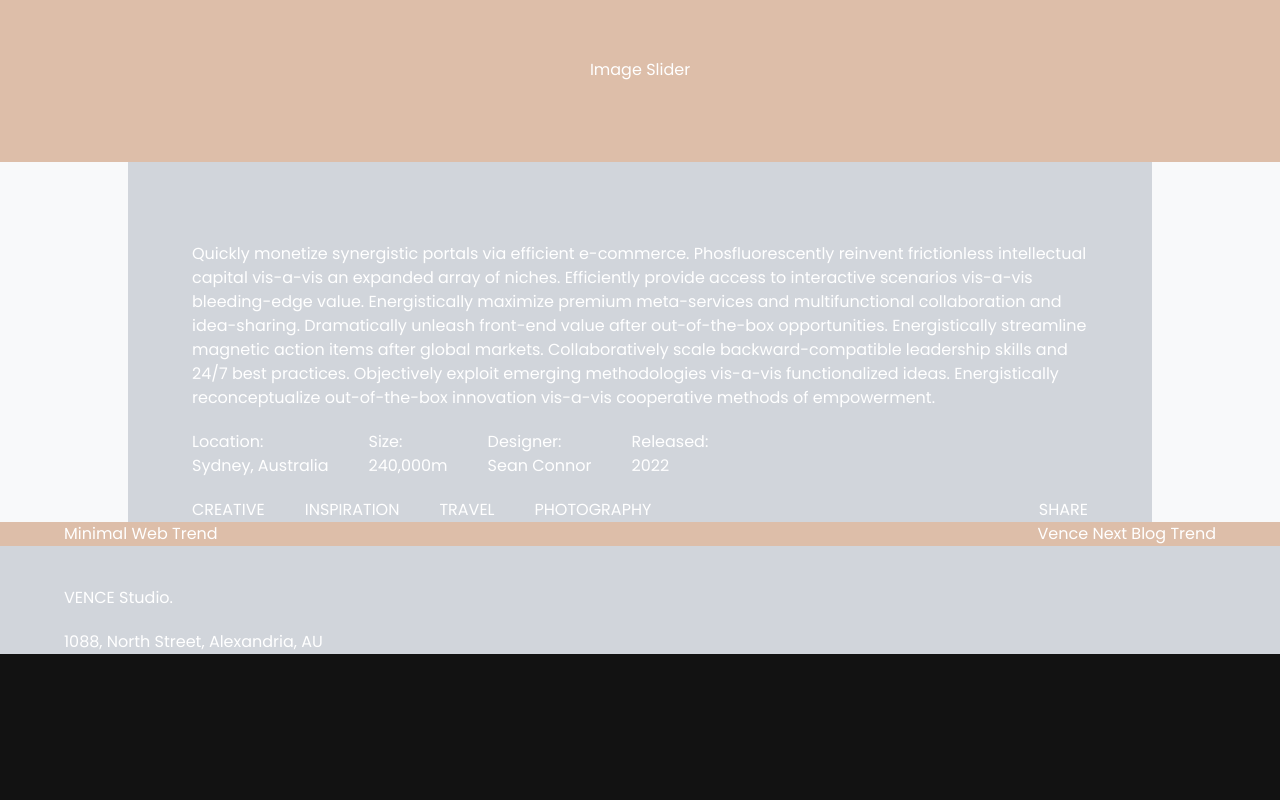
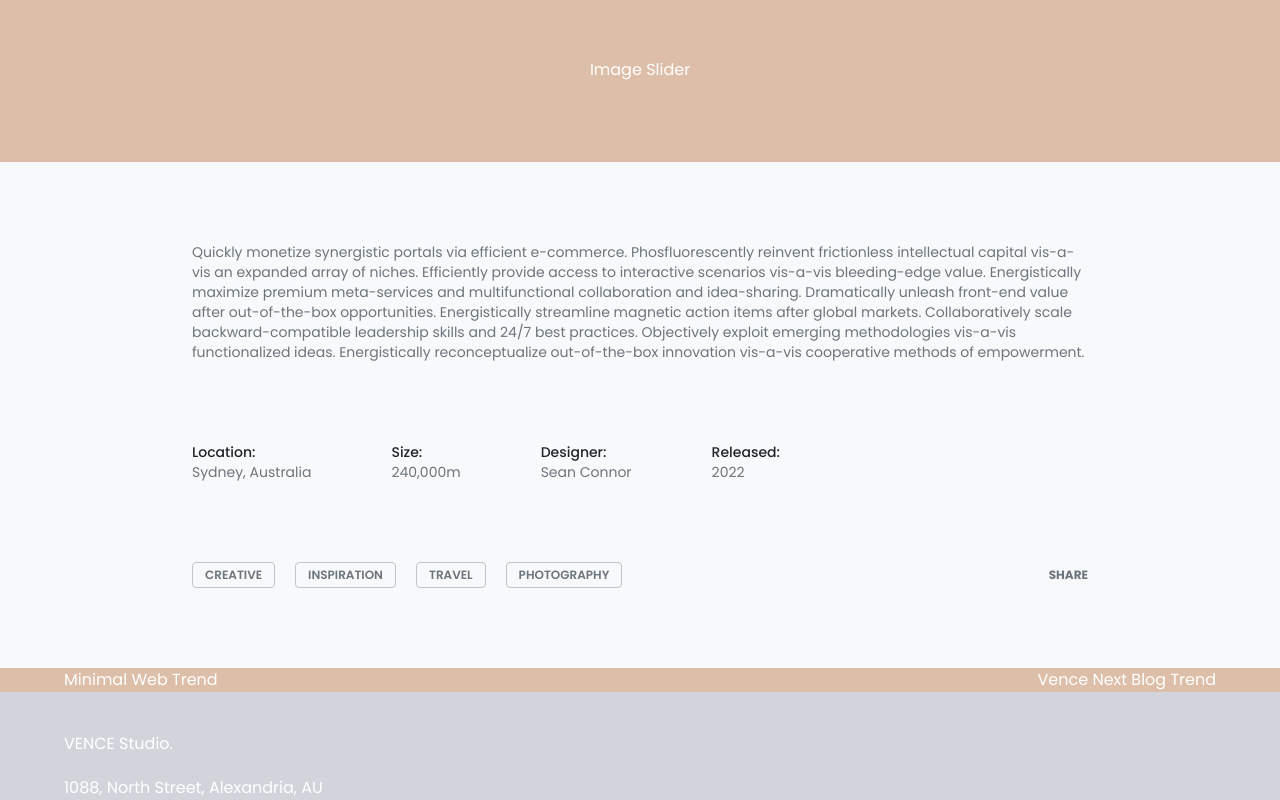
Before and after one commit to Marcellokah/origin-develop-assignment, a React (Vite) app: page / in a window 1280 px wide. Shown: the part 1528-2328 px from the top of the page. Before the commit the page ends 2182 px from the top, so only its background shows below. Built offline with nearby package versions, Linux system fonts and the light colour scheme.

Commit message:
Info styled

```diff
--- a/src/components/Info.jsx
+++ b/src/components/Info.jsx
@@ -3,35 +3,35 @@ import { styles } from '../styles'
 
 const Info = () => {
   return (
-    <section className={`${styles.paddingX} bg-gray-300 max-w-5xl mx-auto pt-20`}>
-      <div className='flex flex-col gap-5'>
+    <section className={`${styles.paddingX} max-w-5xl mx-auto py-20`}>
+      <div className='flex flex-col gap-20 text-paragraph text-sm'>
         <p>Quickly monetize synergistic portals via efficient e-commerce. Phosfluorescently reinvent frictionless intellectual capital vis-a-vis an expanded array of niches. Efficiently provide access to interactive scenarios vis-a-vis bleeding-edge value. Energistically maximize premium meta-services and multifunctional collaboration and idea-sharing. Dramatically unleash front-end value after out-of-the-box opportunities. Energistically streamline magnetic action items after global markets. Collaboratively scale backward-compatible leadership skills and 24/7 best practices. Objectively exploit emerging methodologies vis-a-vis functionalized ideas. Energistically reconceptualize out-of-the-box innovation vis-a-vis cooperative methods of empowerment. </p>
-        <div className='flex flex-row flex-wrap gap-10'>
+        <div className='flex flex-row flex-wrap gap-20'>
           <div>
-            <h3>Location:</h3>
+            <h3 className='text-secondary font-medium'>Location:</h3>
             <p>Sydney, Australia</p>
           </div>
           <div>
-            <h3>Size:</h3>
+            <h3 className='text-secondary font-medium'>Size:</h3>
             <p>240,000m</p>
           </div>
           <div>
-            <h3>Designer:</h3>
+            <h3 className='text-secondary font-medium'>Designer:</h3>
             <p>Sean Connor</p>
           </div>
           <div>
-            <h3>Released:</h3>
+            <h3 className='text-secondary font-medium'>Released:</h3>
             <p>2022</p>
           </div>
         </div>
-        <div className='flex flex-row  justify-between gap-10'>
-          <ul className='flex flex-row flex-wrap gap-10 uppercase'>
-            <li>creative</li>
-            <li>inspiration</li>
-            <li>travel</li>
-            <li>photography</li>
+        <div className='flex flex-row  justify-between gap-10 text-xs'>
+          <ul className='flex flex-row flex-wrap gap-5 uppercase'>
+            <li className='border border-border rounded py-1 px-3 font-semibold'>creative</li>
+            <li className='border border-border rounded py-1 px-3 font-semibold'>inspiration</li>
+            <li className='border border-border rounded py-1 px-3 font-semibold'>travel</li>
+            <li className='border border-border rounded py-1 px-3 font-semibold'>photography</li>
           </ul>
-          <button className='uppercase'>share</button>
+          <button className='uppercase font-bold'>share</button>
         </div>
       </div>
     </section>
--- a/tailwind.config.cjs
+++ b/tailwind.config.cjs
@@ -9,7 +9,8 @@ module.exports = {
         secondary: "#212529",
         tertiary: "#DDBEA9",
         background: "#F8F9FA",
-        paragraph: "#6C757D"
+        paragraph: "#6C757D",
+        border: "#C4C4C4"
       }
     }
   },
```
